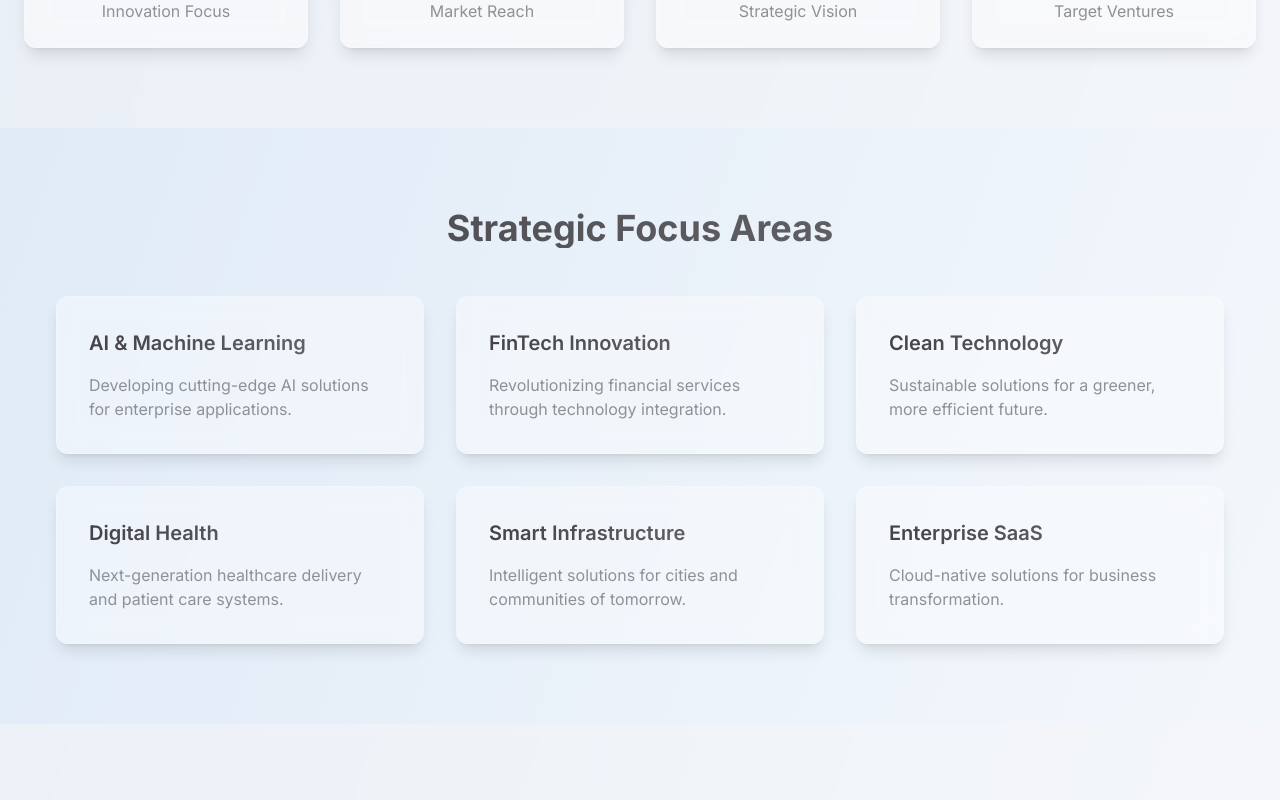
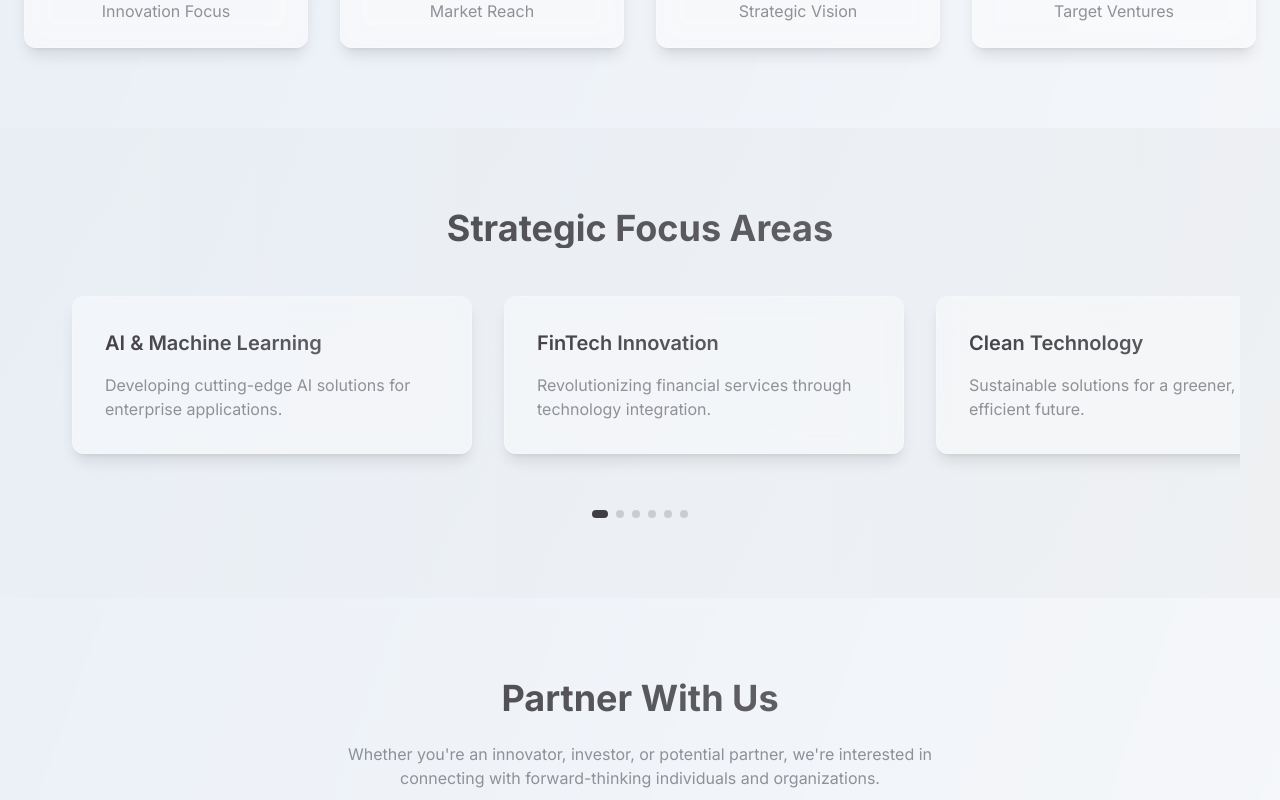
Before and after one commit to Shakz101/conglomerate-connect, a React (Vite) app: page / in a window 1280 px wide. Shown: the part 720-1520 px from the top of the page. Built offline with nearby package versions, Linux system fonts and the light colour scheme.

Commit message:
Implement horizontal scrolling section
This commit implements a new horizontal scrolling section to showcase Devircle's strategic focus areas.  The section includes smooth animations, micro-interactions, and a progress indicator.  The design is responsive and includes parallax background effects.

```diff
--- a/src/index.css
+++ b/src/index.css
@@ -1,4 +1,3 @@
-
 @import url('https://fonts.googleapis.com/css2?family=Inter:wght@300;400;500;600;700&display=swap');
 
 @tailwind base;
@@ -76,6 +75,44 @@
     @apply bg-white/50;
     transform: translateY(-4px);
     box-shadow: 0 10px 30px -10px rgba(0, 0, 0, 0.1);
+  }
+
+  .scroll-container {
+    @apply flex overflow-x-auto overflow-y-hidden snap-x snap-mandatory;
+    -webkit-overflow-scrolling: touch;
+    scrollbar-width: none;
+    -ms-overflow-style: none;
+  }
+
+  .scroll-container::-webkit-scrollbar {
+    display: none;
+  }
+
+  .scroll-item {
+    @apply flex-none snap-center;
+    width: calc(100% - 2rem);
+    max-width: 400px;
+    scroll-snap-align: center;
+  }
+
+  .parallax-bg {
+    background-attachment: fixed;
+    background-position: center;
+    background-repeat: no-repeat;
+    background-size: cover;
+    transform: translateZ(-1px) scale(2);
+  }
+
+  .progress-dots {
+    @apply flex justify-center space-x-2 mt-6;
+  }
+
+  .progress-dot {
+    @apply w-2 h-2 rounded-full bg-primary/20 transition-all duration-300;
+  }
+
+  .progress-dot.active {
+    @apply bg-primary w-4;
   }
 
   .text-balance {
--- a/src/pages/Index.tsx
+++ b/src/pages/Index.tsx
@@ -1,10 +1,11 @@
-
-import { useState, useEffect } from "react";
+import { useState, useEffect, useRef } from "react";
 import { Building2, Globe, Rocket, Target } from "lucide-react";
 
 const Index = () => {
   const [isVisible, setIsVisible] = useState(false);
   const [activeSection, setActiveSection] = useState("vision");
+  const [activeFocusArea, setActiveFocusArea] = useState(0);
+  const scrollContainerRef = useRef<HTMLDivElement>(null);
 
   useEffect(() => {
     setIsVisible(true);
@@ -23,6 +24,23 @@ const Index = () => {
     document.querySelectorAll("section[id]").forEach((section) => {
       observer.observe(section);
     });
+
+    // Scroll progress observer
+    const scrollContainer = scrollContainerRef.current;
+    if (scrollContainer) {
+      const handleScroll = () => {
+        const scrollLeft = scrollContainer.scrollLeft;
+        const maxScroll = scrollContainer.scrollWidth - scrollContainer.clientWidth;
+        const currentIndex = Math.round((scrollLeft / maxScroll) * 5);
+        setActiveFocusArea(currentIndex);
+      };
+
+      scrollContainer.addEventListener('scroll', handleScroll);
+      return () => {
+        scrollContainer.removeEventListener('scroll', handleScroll);
+        observer.disconnect();
+      };
+    }
 
     return () => observer.disconnect();
   }, []);
@@ -93,11 +111,18 @@ const Index = () => {
         </div>
       </section>
 
-      {/* Strategic Opportunities */}
-      <section className="py-20 px-6" id="opportunities">
-        <div className="container mx-auto">
-          <h2 className="text-4xl font-bold text-gradient mb-12 text-center hover-scale">Strategic Focus Areas</h2>
-          <div className="grid grid-cols-1 md:grid-cols-3 gap-8">
+      {/* Strategic Opportunities - Updated Section */}
+      <section className="py-20 px-6 relative overflow-hidden" id="opportunities">
+        <div className="absolute inset-0 parallax-bg bg-gradient-to-r from-secondary/50 to-secondary-dark/50" />
+        <div className="container mx-auto relative">
+          <h2 className="text-4xl font-bold text-gradient mb-12 text-center hover-scale">
+            Strategic Focus Areas
+          </h2>
+
+          <div
+            ref={scrollContainerRef}
+            className="scroll-container pb-8 -mx-4 px-4"
+          >
             {[
               {
                 sector: "AI & Machine Learning",
@@ -127,18 +152,31 @@ const Index = () => {
               (sector, index) => (
                 <div
                   key={sector.sector}
-                  className={`glass hover-glow p-8 rounded-lg transition-all duration-700 ease-out transform ${
+                  className={`scroll-item mx-4 glass hover-glow p-8 rounded-lg transition-all duration-700 ease-out transform ${
                     isVisible ? 'translate-y-0 opacity-100' : 'translate-y-12 opacity-0'
                   }`}
-                  style={{ transitionDelay: `${index * 100}ms` }}
+                  style={{
+                    transitionDelay: `${index * 100}ms`,
+                  }}
                 >
-                  <h3 className="text-xl font-semibold text-gradient mb-4 hover-scale">{sector.sector}</h3>
+                  <h3 className="text-xl font-semibold text-gradient mb-4 hover-scale">
+                    {sector.sector}
+                  </h3>
                   <p className="text-primary-light">
                     {sector.description}
                   </p>
                 </div>
               )
             )}
+          </div>
+
+          <div className="progress-dots">
+            {[...Array(6)].map((_, index) => (
+              <div
+                key={index}
+                className={`progress-dot ${index === activeFocusArea ? 'active' : ''}`}
+              />
+            ))}
           </div>
         </div>
       </section>
```
